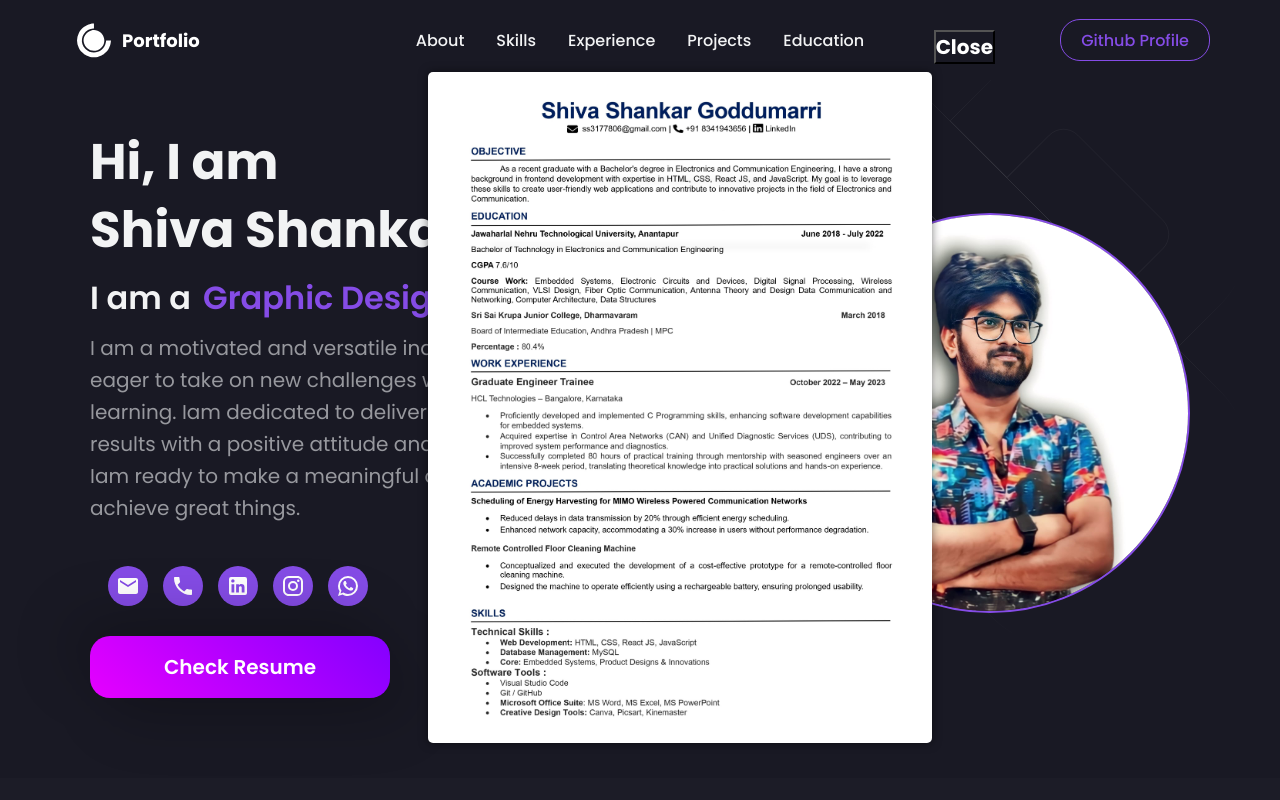
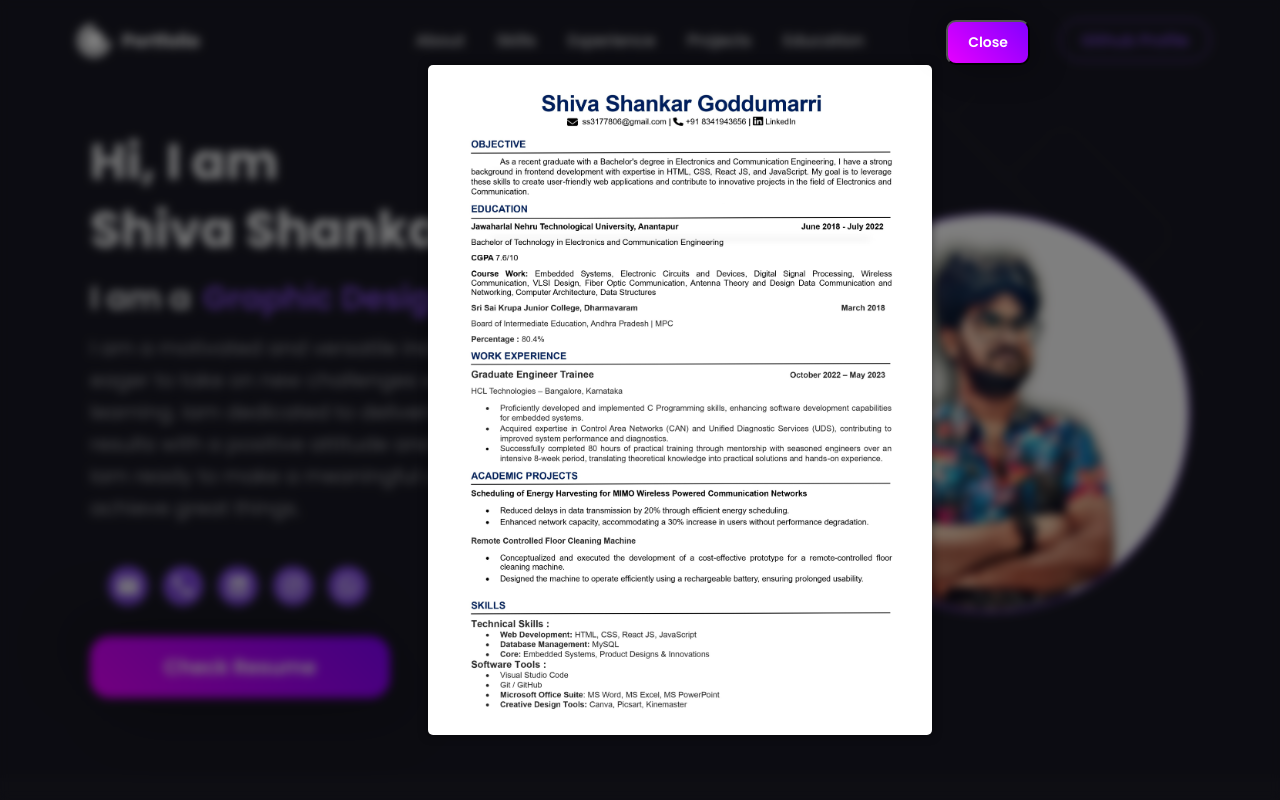
Before and after one commit to ShivaShankarGoddumarri/Shiva_Shankar_Portfolio, a React (Create React App) app: page / in a window 1280 px wide. Both pictures are taken after a click on the link "Check Resume". Shown: the top 800 px of the page. Built offline with nearby package versions, Linux system fonts and the light colour scheme; the HTML template or start-up script is replaced by a standard one.

Commit message:
added blur effects

```diff
--- a/src/components/HeroSection/index.js
+++ b/src/components/HeroSection/index.js
@@ -10,7 +10,6 @@ import EmailIcon from '@mui/icons-material/Email';
 import WhatsAppIcon from '@mui/icons-material/WhatsApp';
 import PhoneIcon from '@mui/icons-material/Phone';
 import styled, { keyframes } from 'styled-components';
-
 
 const slideInFromBottom = keyframes`
   from {
@@ -30,22 +29,18 @@ const slideOutToTop = keyframes`
   }
 `;
 
-//  styled components for the resume modal
-const ResumeModalContainer = styled.div`
+const BlurOverlay = styled.div`
   position: fixed;
   top: 0;
   left: 0;
-  width: 75%;
+  width: 100%;
   height: 100%;
-  padding: 15px 0 0 400px;
-  display: flex;
-  justify-content: center;
-  align-items: center;
-  z-index: 9999;
+  background-color: rgba(0, 0, 0, 0.5); /* Semi-transparent black background */
+  backdrop-filter: blur(5px); /* Apply a blur effect to the background */
+  z-index: 9998; /* Make sure it's below the modal but above the content */
   opacity: 0;
   visibility: hidden;
   transition: opacity 2s, visibility 2s;
-
 
   &.open {
     animation: ${slideInFromBottom} 1s ease-in-out;
@@ -58,12 +53,39 @@ const ResumeModalContainer = styled.div`
     opacity: 0;
     visibility: hidden;
   }
+`;
+
+const ResumeModalContainer = styled.div`
+  position: fixed;
+  top: 0;
+  left: 0;
+  width: 75%;
+  height: 100%;
+  padding: 0 0 0 400px;
+  display: flex;
+  justify-content: center;
+  align-items: center;
+  z-index: 9999;
+  opacity: 0;
+  visibility: hidden;
+  transition: opacity 2s, visibility 2s;
+
+  &.open {
+    animation: ${slideInFromBottom} 1s ease-in-out;
+    opacity: 1;
+    visibility: visible;
+  }
+
+  &.close {
+    animation: ${slideOutToTop} 3s ease-in-out;
+    opacity: 0;
+    visibility: hidden;
+  }
+
   @media (max-width: 768px) {
-    /* Adjust styles for smaller screens (e.g., Redmi Note 9) */
     width: 100%;
     padding: 15px;
   }
-
 `;
 
 const ResumeModalContent = styled.div`
@@ -77,8 +99,8 @@ const ResumeModalContent = styled.div`
   border-radius: 5px;
   box-shadow: 0px 0px 10px rgba(0, 0, 0, 0.5);
   position: relative;
+
   @media (max-width: 768px) {
-    /* Adjust styles for smaller screens (e.g., Redmi Note 9) */
     max-width: 100%;
     max-height: 100%;
   }
@@ -92,8 +114,8 @@ const ResumeModalImage = styled.img`
   display: block;
   margin: 0 auto;
   object-fit: contain;
+
   @media (max-width: 768px) {
-    /* Adjust styles for smaller screens (e.g., Redmi Note 9) */
     max-width: 100%;
     max-height: 100%;
   }
@@ -101,30 +123,40 @@ const ResumeModalImage = styled.img`
 
 const CloseButton = styled.button`
   position: absolute;
-  top: 30px;
-  right: -35px;
-  background: transparent;
-  border: border-box;
-  font-size: 20px;
-  font-weight: bold;
+  top: 20px; /* Move the button to the top */
+  right: -70px; /* Adjust the right position */
+  text-decoration: none;
+  padding: 10px 20px; /* Adjust padding for a smaller button */
+  color: ${({ theme }) => theme.white};
+  border-radius: 10px; /* Reduce border-radius for a smaller button */
   cursor: pointer;
-  color: white;
-  transition: transform 0.2s ease-in-out; /* Add a transition for a smooth hover effect */
+  font-size: 14px; /* Reduce the font size */
+  font-weight: 600;
+  transition: all 0.3s ease-in-out !important;
+  background: hsla(271, 100%, 50%, 1);
+  background: linear-gradient(225deg, hsla(271, 100%, 50%, 1) 0%, hsla(294, 100%, 50%, 1) 100%);
+  background: -moz-linear-gradient(225deg, hsla(271, 100%, 50%, 1) 0%, hsla(294, 100%, 50%, 1) 100%);
+  background: -webkit-linear-gradient(225deg, hsla(271, 100%, 50%, 1) 0%, hsla(294, 100%, 50%, 1) 100%);
+  box-shadow: 10px 10px 30px rgba(0, 0, 0, 0.2), -10px -10px 30px rgba(0, 0, 0, 0.2);
+  transform: translateZ(0);
+  backface-visibility: hidden;
+  perspective: 1000px;
 
   &:hover {
-    transform: scale(1.1); /* Scale the button slightly on hover */
-    color: ${({ theme }) => theme.primary};
+    transform: scale(1.05);
+    transition: all 0.4s ease-in-out;
+    box-shadow: 10px 10px 30px rgba(0, 0, 0, 0.4), -10px -10px 30px rgba(0, 0, 0, 0.4);
+    background: linear-gradient(225deg, hsla(271, 100%, 60%, 1) 0%, hsla(294, 100%, 60%, 1) 100%);
+    filter: brightness(1.2);
+    text-shadow: 2px 2px 4px rgba(0, 0, 0, 0.4); /* Add text shadow */
   }
-
   @media (max-width: 768px) {
-    /* Adjust styles for smaller screens (e.g., Redmi Note 9) */
     right: 10px;
     font-size: 16px;
     margin-top: 650px;
     margin-right: 5px;
   }
 `;
-
 
 const HeroSection = () => {
   const [isResumeModalOpen, setIsResumeModalOpen] = useState(false);
@@ -194,11 +226,10 @@ const HeroSection = () => {
       </HeroContainer>
 
       {/* Resume Modal */}
+      <BlurOverlay className={isResumeModalOpen ? 'open' : 'close'} />
       <ResumeModalContainer className={isResumeModalOpen ? 'open' : 'close'}>
         <ResumeModalContent>
-          {/* Add the content for your resume here */}
           <ResumeModalImage src="Resume.jpg" alt="Resume" />
-
         </ResumeModalContent>
         <CloseButton onClick={closeResumeModal}>Close</CloseButton>
       </ResumeModalContainer>
```
